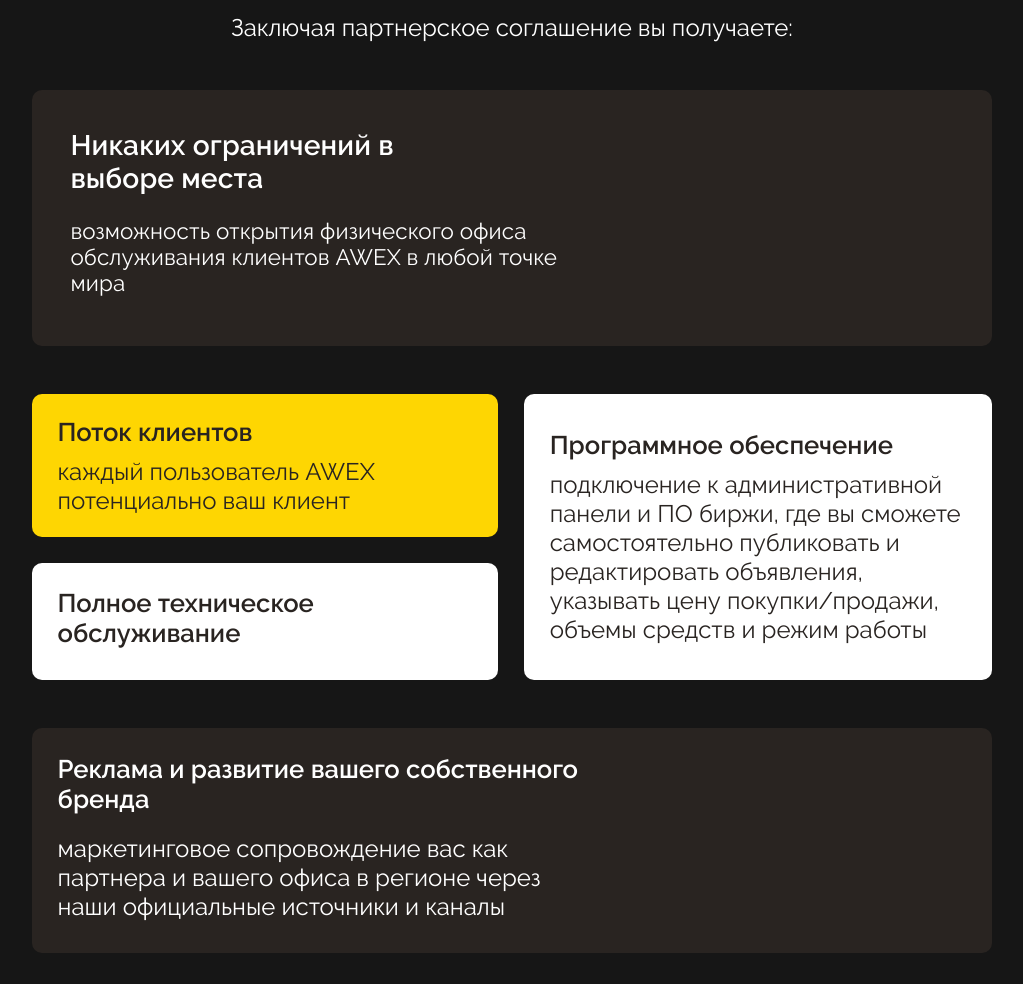
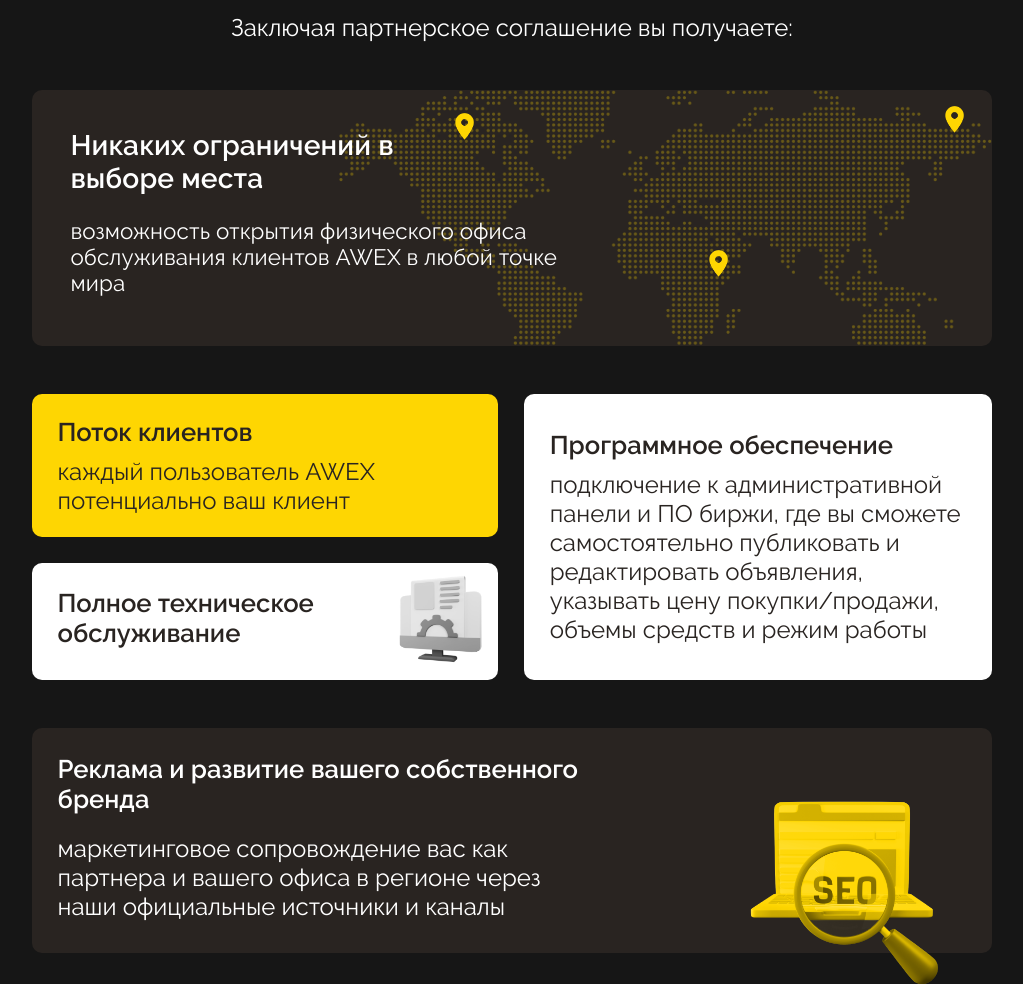
Before and after one commit to alekstar79/partnership, a plain HTML site: page index.html in a window 1280 px wide. Shown: the part 1212-2196 px from the top of the page, without its empty margins (128-1151 px from the left). Drawn offline with Linux system fonts and the light colour scheme; the site is published under a folder, as on GitHub Pages, so addresses that start at the root find nothing.

Commit message:
fix relative paths bug

```diff
--- a/style/style.scss
+++ b/style/style.scss
@@ -217,10 +217,10 @@ main.container {
       height: clamp(152px, 20vw, 337px);
 
       background-color: rgba(41, 36, 33, 1);
-      background-image: url(/img/map.png),
-        url(/img/icons/vector.png),
-        url(/img/icons/vector.png),
-        url(/img/icons/vector.png);
+      background-image: url(../img/map.png),
+        url(../img/icons/vector.png),
+        url(../img/icons/vector.png),
+        url(../img/icons/vector.png);
 
       background-repeat: no-repeat;
       background-position: right, 45% 10%, 72% 70%, 97% 7%;
@@ -283,7 +283,7 @@ main.container {
         border-radius: 10px;
         height: 50%;
 
-        background-image: url(/img/maintenance.png);
+        background-image: url(../img/maintenance.png);
         background-repeat: no-repeat;
         background-position-x: right;
         background-size: contain;
@@ -319,7 +319,7 @@ main.container {
         right: 20px;
         width: clamp(200px, 20vw, 380px);
         height: clamp(200px, 20vw, 380px);
-        background-image: url(/img/seo.png);
+        background-image: url(../img/seo.png);
         background-repeat: no-repeat;
         background-size: contain;
       }
```
Also changed, not shown: style/style.css.
